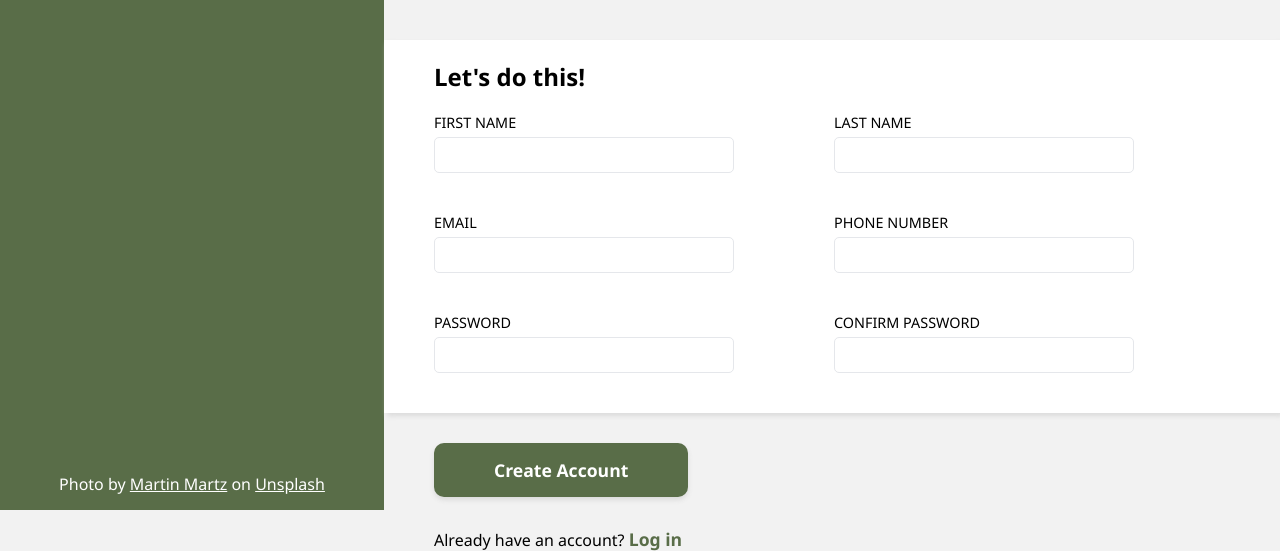
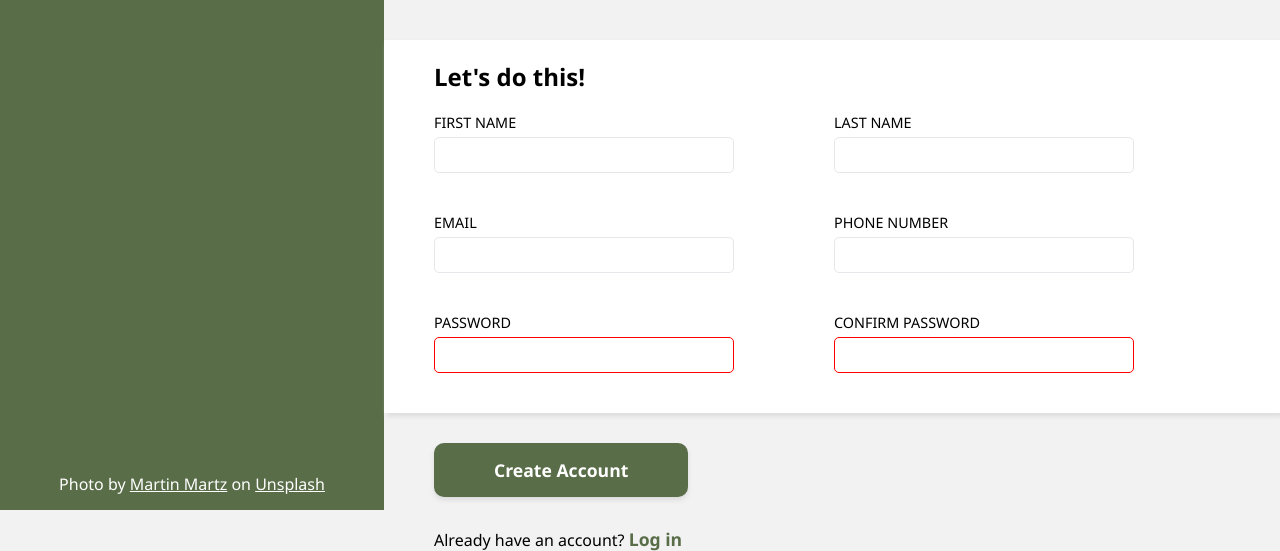
Before and after one commit to kazazura/sign-up-form, a plain HTML site: page index.html in a window 1280 px wide. Shown: the part 290-841 px from the top of the page. Drawn offline with Linux system fonts and the light colour scheme; a web font is replaced by a local one.

Commit message:
Edit html structure

```diff
--- a/index.html
+++ b/index.html
@@ -53,11 +53,11 @@
                             </div>
                             <div class="input-fields">
                                 <label for="password">PASSWORD</label>
-                                <input type="password" id="password" name="password">
+                                <input type="password" id="password" name="password" required>
                             </div>
                             <div class="input-fields">
                                 <label for="confirm">CONFIRM PASSWORD</label>
-                                <input type="password" id="confirm" name="confirm">
+                                <input type="password" id="confirm" name="confirm" required>
                             </div>
                         </div>
 
```
